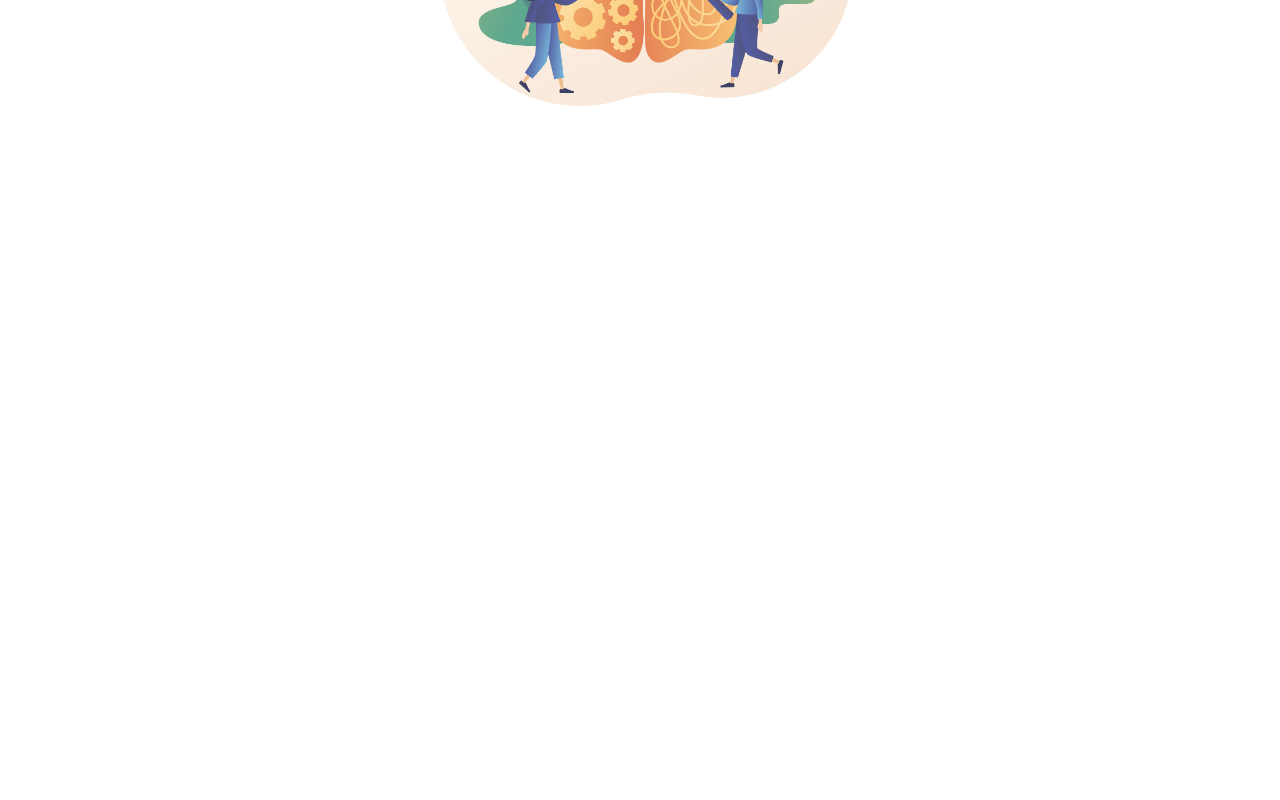
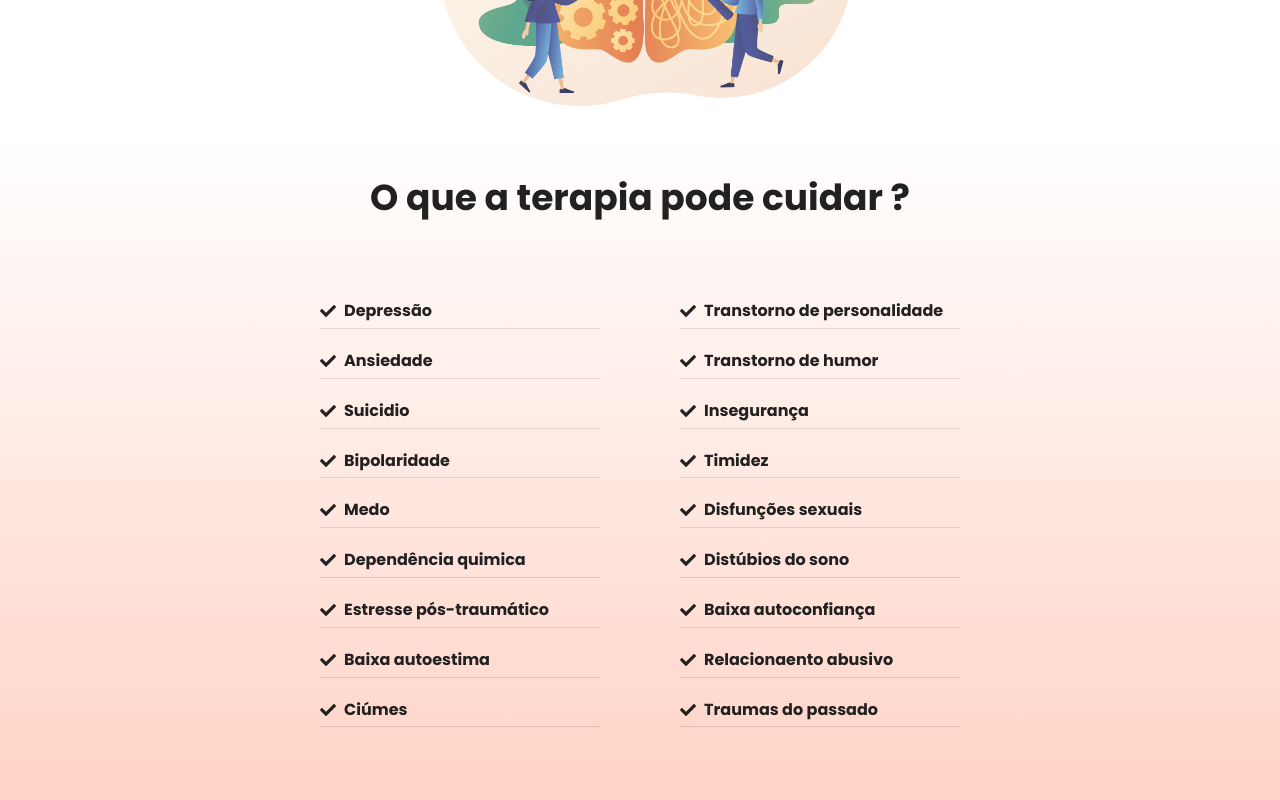
Before and after one commit to danilocassiano/Landing_Page_Micaela, a React (Create React App) app: page / in a window 1280 px wide. Shown: the part 2420-3220 px from the top of the page. Built offline with nearby package versions, Linux system fonts and the light colour scheme; a web font is replaced by a local one.

Commit message:
fix(cuidados): - corrige tamanho na tela - correge layout - corrige font

```diff
--- a/src/pages/Cuidados/index.jsx
+++ b/src/pages/Cuidados/index.jsx
@@ -30,30 +30,32 @@ function Cuidados() {
   return (
   <Center
     w='100vw'
-    h='100vh'
+    maxW='1900px'
+    minH='100vh'
     flexDir='column'
-    color='white'
+    color='#222121'
     pd='5rem'
     gap={'5rem'}
-    bgGradient= 'linear(to down, #fff, #ffcaba)'
+    bgGradient= 'linear( #fff, #ffcaba)'
     >
     <Heading
         fontFamily="Poppins"
-    > o que a terapia pode cuidar ?</Heading>
+    > O que a terapia pode cuidar ?</Heading>
 
     <SimpleGrid
         templateColumns={'1fr 1fr'}
-        columnGap='10'
+        columnGap='20'
         rowGap='5'
-        w='60%'
+        w='50%'
     >
     {
         content.map(sick =>
             (
                 <HStack
-                   borderBottom='1px solid rgba(255   ,255   ,255   ,0.1)'
+                   borderBottom='1px solid #0505051c'
                    pb='.3rem'
-
+                   key={sick}
+                   fontFamily="Poppins"
                 >
                     <FaCheck /><Text>{sick[0].toUpperCase() + sick.substring(1)}</Text>
                 </HStack>
```
